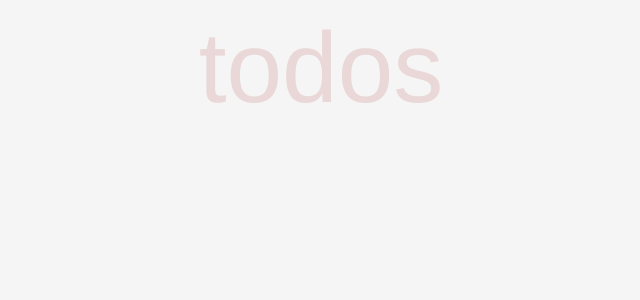
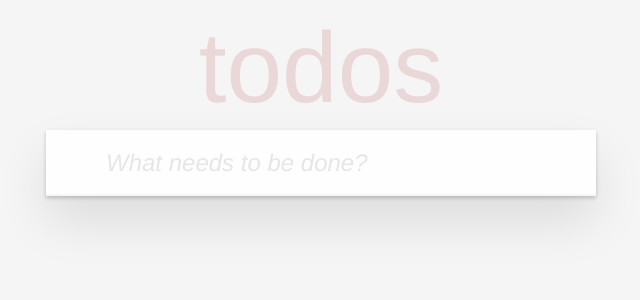
Before and after one commit to cagllan/kodluyoruz-react, a React (Create React App) app in the folder todo-app/: page / in a window 1280 px wide. Shown: the top 300 px of the page, without its empty margins (319-959 px from the left). Built offline with nearby package versions, Linux system fonts and the light colour scheme.

Commit message:
Form component created.

```diff
--- /dev/null
+++ b/todo-app/src/components/Todos/Form/index.js
@@ -0,0 +1,16 @@
+import React from 'react'
+
+function Form() {
+    return (
+        <form>
+          <input
+            name="todo"
+            className="new-todo"
+            placeholder="What needs to be done?"
+            autoFocus
+          />
+        </form>
+      );
+}
+
+export default Form
--- a/todo-app/src/components/Todos/index.js
+++ b/todo-app/src/components/Todos/index.js
@@ -1,14 +1,16 @@
 import { useState } from "react";
 import "./styles.css";
+import Form from "./Form";
 
 function Todos() {
   const [todos, setTodos] = useState([]);
 
   return (
     <>
-      <section class="todoapp">
-        <header class="header">
+      <section className="todoapp">
+        <header className="header">
           <h1>todos</h1>
+          <Form />
         </header>
       </section>
     </>
```
